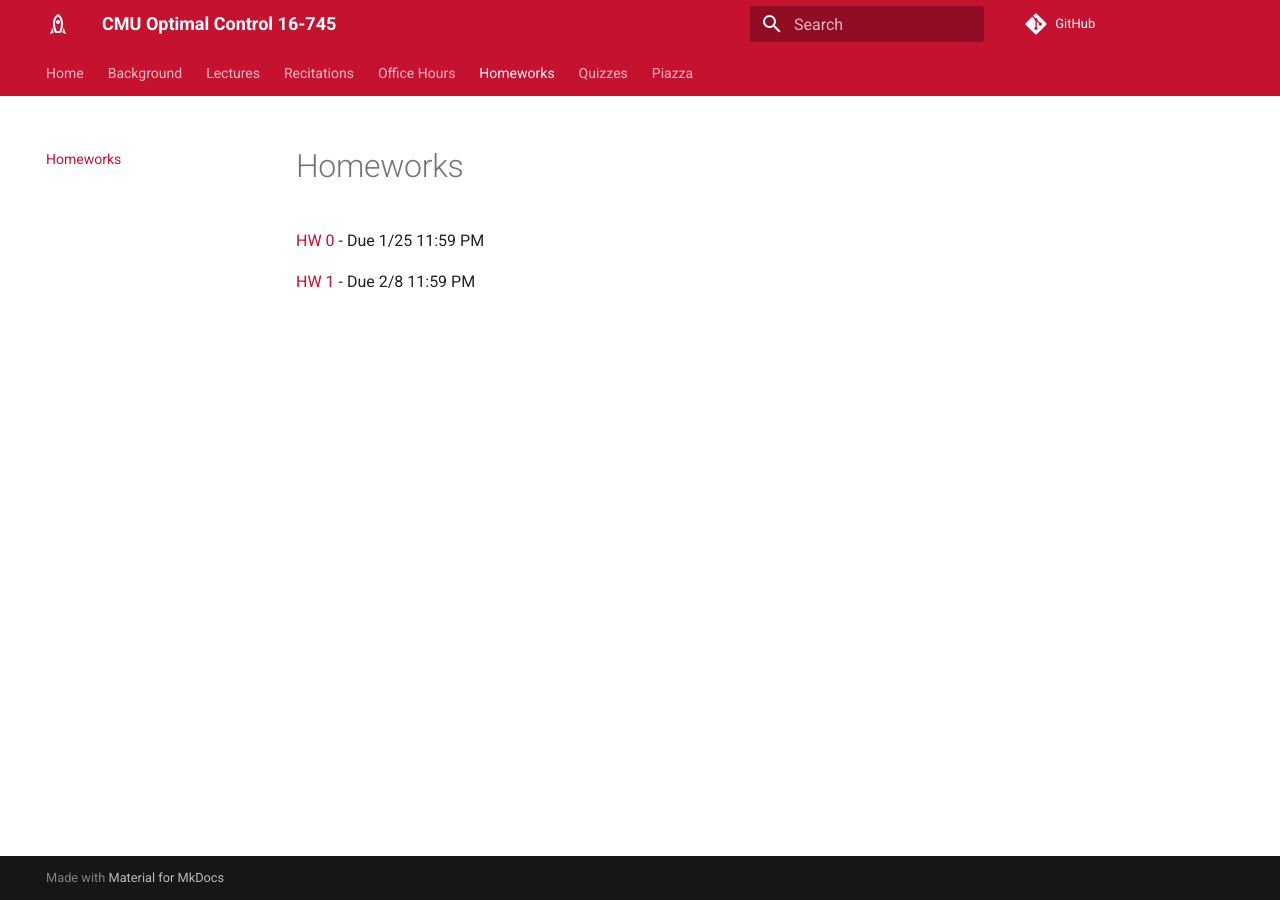
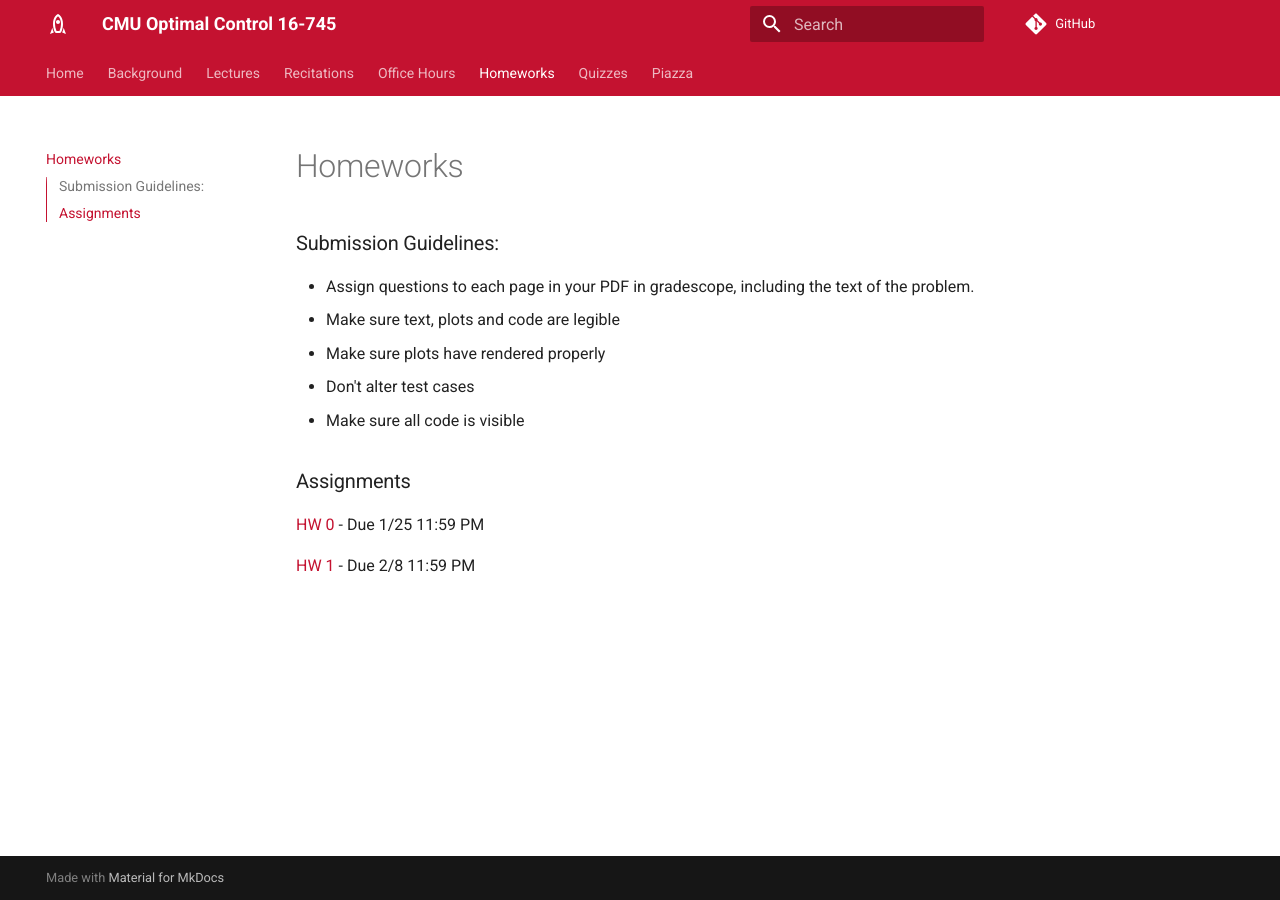
Before and after one commit to cmu-optimal-control/cmu-optimal-control.github.io, an MkDocs documentation site: the page built from docs/homeworks.md, in a window 1280 px wide. Built offline with MkDocs 1.6.1 and Material for MkDocs 9.7.7, drawn with Linux system fonts in a browser that asks for light colours.

Commit message:
Added hw submission guidelines, fixed quiz typo

```diff
--- a/docs/homeworks.md
+++ b/docs/homeworks.md
@@ -1,4 +1,13 @@
 # Homeworks
+
+### Submission Guidelines:
+- Assign questions to each page in your PDF in gradescope, including the text of the problem.
+- Make sure text, plots and code are legible
+- Make sure plots have rendered properly
+- Don't alter test cases
+- Make sure all code is visible
+
+### Assignments
 
 [HW 0](https://github.com/Optimal-Control-16-745/HW0_S24) - Due 1/25 11:59 PM
 
```
Also changed, not shown: docs/quizzes.md (+1 -1 lines).
